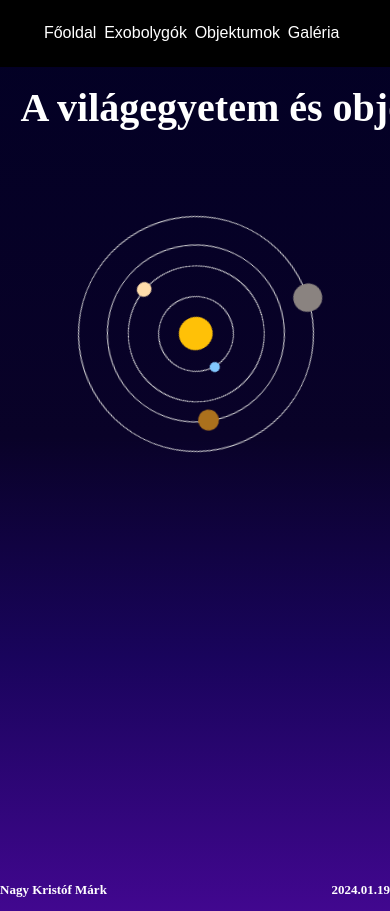
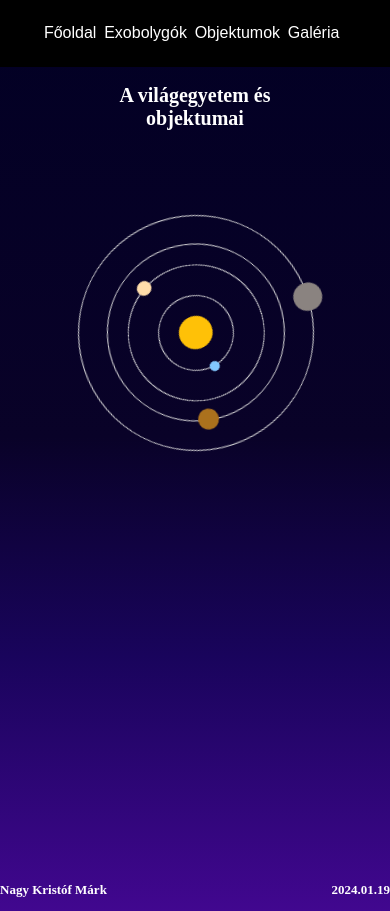
Before and after one commit to NagyKristofMark/nagykristofmark.github.io, a plain HTML site: page index.html in a window 390 px wide. Drawn offline with Linux system fonts and the light colour scheme.

Commit message:
Update index.css

```diff
--- a/index.css
+++ b/index.css
@@ -32,7 +32,7 @@ h1 {
     color:white;
     font-size: 40px;
     padding-top:5vh;
-    width: 65vh;
+    width: 65vw;
 }
 
 
@@ -51,6 +51,9 @@ h1 {
     height:60vw;
     padding-top:10vh;
   }
+    h1{
+        font-size:20px;
+    }
 }
 
   .bolygo {
```
